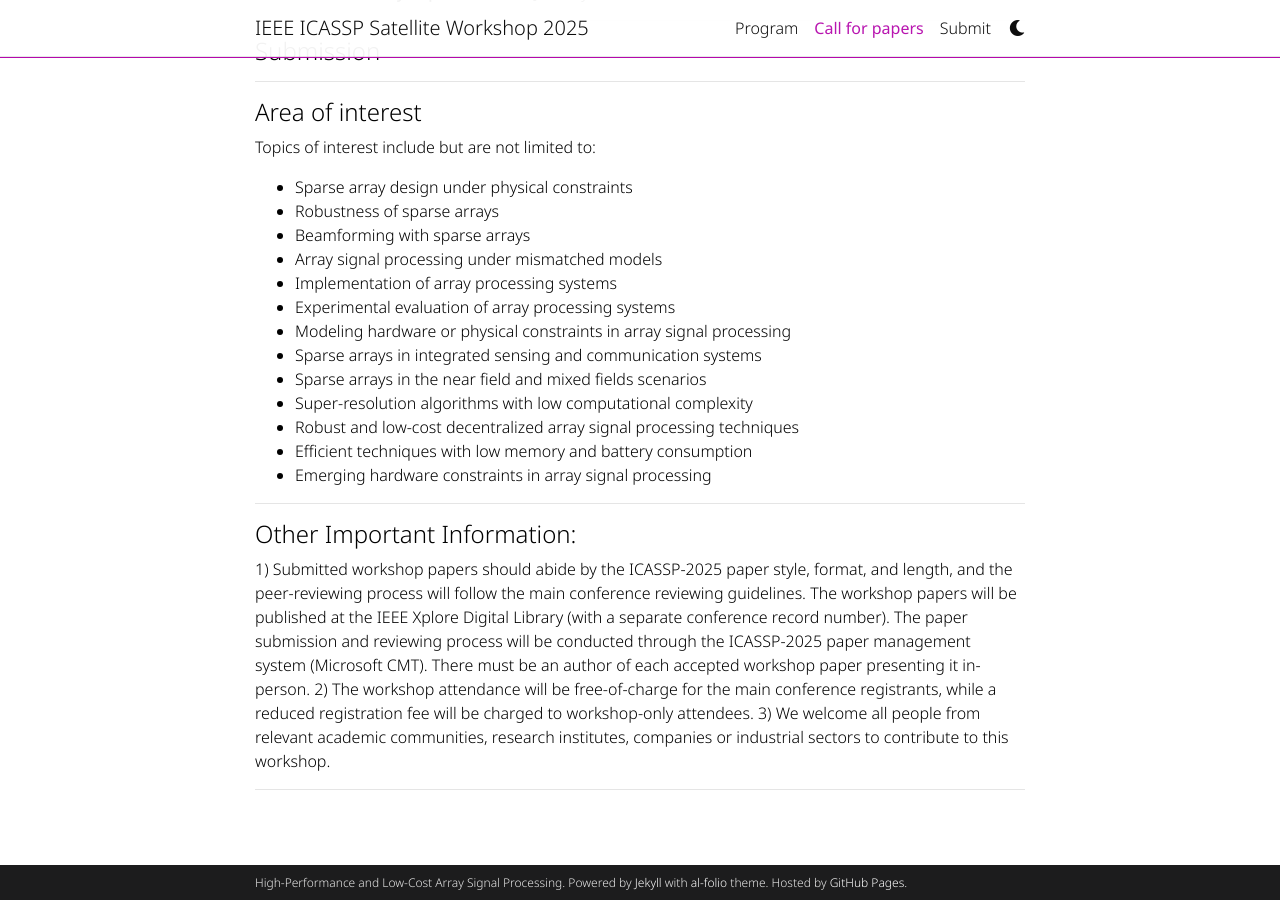
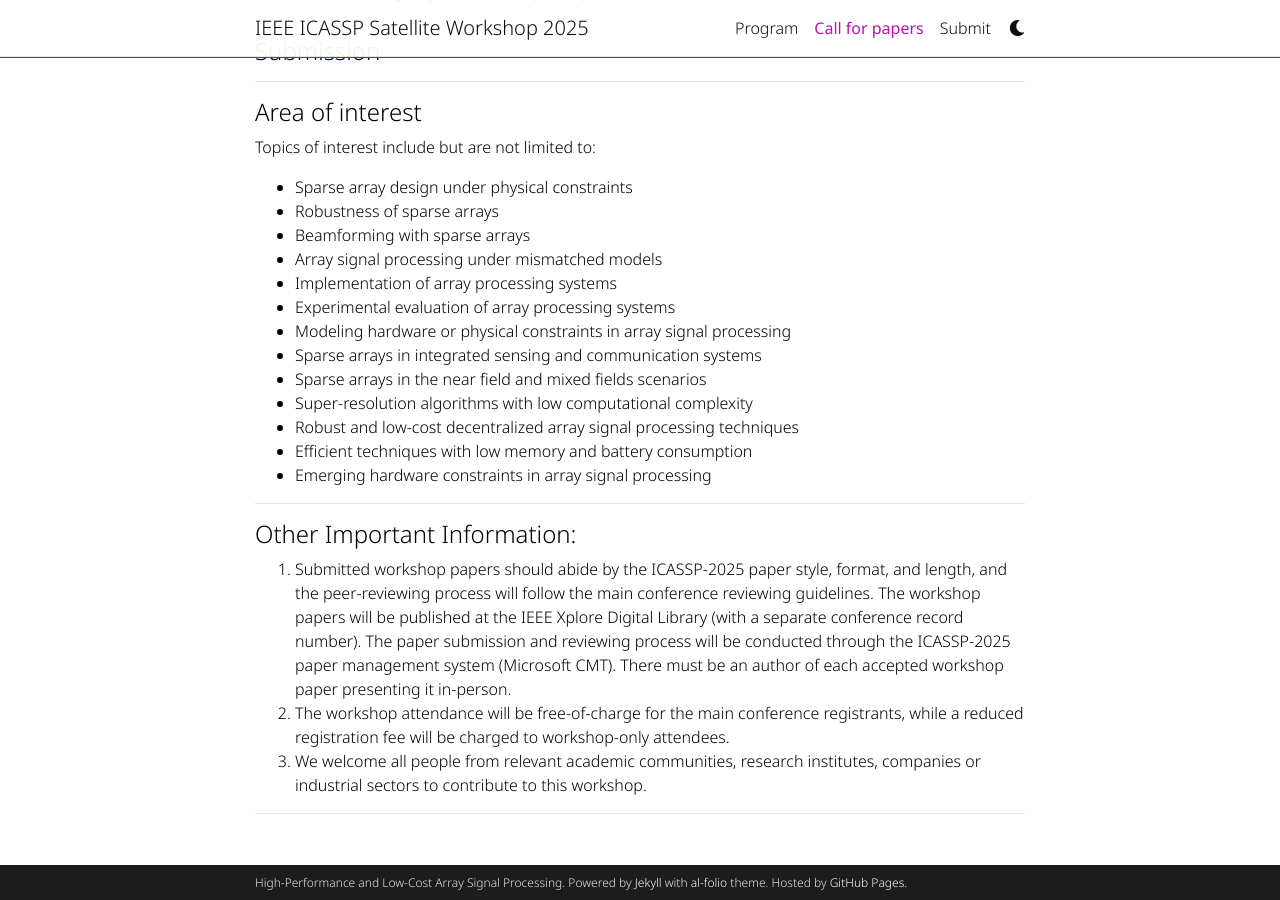
Before and after one commit to signal-process/signal-process.github.io, a Jekyll site: the page built from _pages/call_for_papers.md, in a window 1280 px wide and 900 px high, scrolled down 553 px. Built offline with Jekyll 4.4.1, drawn with Linux system fonts in a browser that asks for light colours; full-size pictures stand in for the smaller copies a plugin makes; comment, search, counter and statistics services are not loaded; a style sheet for code colours, icons or effects is not loaded.

Commit message:
Update call_for_papers.md

```diff
--- a/_pages/call_for_papers.md
+++ b/_pages/call_for_papers.md
@@ -39,8 +39,8 @@ Topics of interest include but are not limited to:
 
 ---
 #### Other Important Information:
-1)	Submitted workshop papers should abide by the ICASSP-2025 paper style, format, and length, and the peer-reviewing process will follow the main conference reviewing guidelines. The workshop papers will be published at the IEEE Xplore Digital Library (with a separate conference record number). The paper submission and reviewing process will be conducted through the ICASSP-2025 paper management system (Microsoft CMT). There must be an author of each accepted workshop paper presenting it in-person.
-2)	The workshop attendance will be free-of-charge for the main conference registrants, while a reduced registration fee will be charged to workshop-only attendees.
-3)	We welcome all people from relevant academic communities, research institutes, companies or industrial sectors to contribute to this workshop.
+1. Submitted workshop papers should abide by the ICASSP-2025 paper style, format, and length, and the peer-reviewing process will follow the main conference reviewing guidelines. The workshop papers will be published at the IEEE Xplore Digital Library (with a separate conference record number). The paper submission and reviewing process will be conducted through the ICASSP-2025 paper management system (Microsoft CMT). There must be an author of each accepted workshop paper presenting it in-person.
+2. The workshop attendance will be free-of-charge for the main conference registrants, while a reduced registration fee will be charged to workshop-only attendees.
+3. We welcome all people from relevant academic communities, research institutes, companies or industrial sectors to contribute to this workshop.
 
 ---
```
